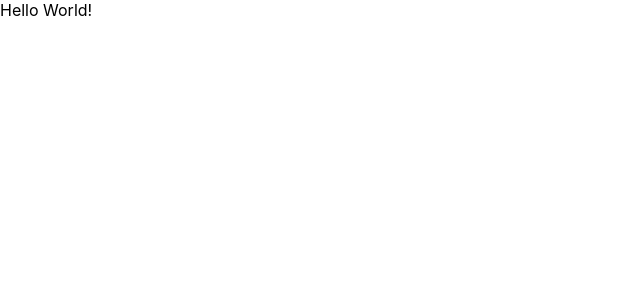
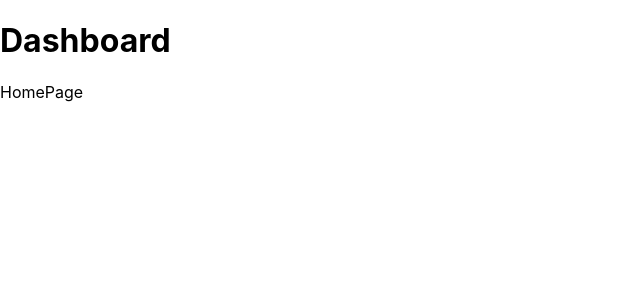
Before and after one commit to marek0209/CartManagementDashboard, a React (Create React App) app: page / in a window 1280 px wide. Shown: the top 300 px of the page, without its empty margins (0-640 px from the left). Built offline with nearby package versions, Linux system fonts and the light colour scheme.

Commit message:
Add HomePage

```diff
--- a/src/App.tsx
+++ b/src/App.tsx
@@ -1,8 +1,13 @@
 import React from "react";
 import "./App.css";
+import HomePage from "./pages/HomePage/HomePage";
 
 function App() {
-  return <div className="App">Hello World!</div>;
+  return (
+    <div className="App">
+      <HomePage />
+    </div>
+  );
 }
 
 export default App;
--- /dev/null
+++ b/src/pages/HomePage/HomePage.module.css
@@ -0,0 +1,3 @@
+h1 {
+  font-size: 4rem;
+}
--- /dev/null
+++ b/src/pages/HomePage/HomePage.tsx
@@ -0,0 +1,12 @@
+import React from "react";
+import styles from "./HomePage.module.css";
+
+const HomePage = () => {
+  return (
+    <>
+      <h1> Dashboard</h1>HomePage
+    </>
+  );
+};
+
+export default HomePage;
```
